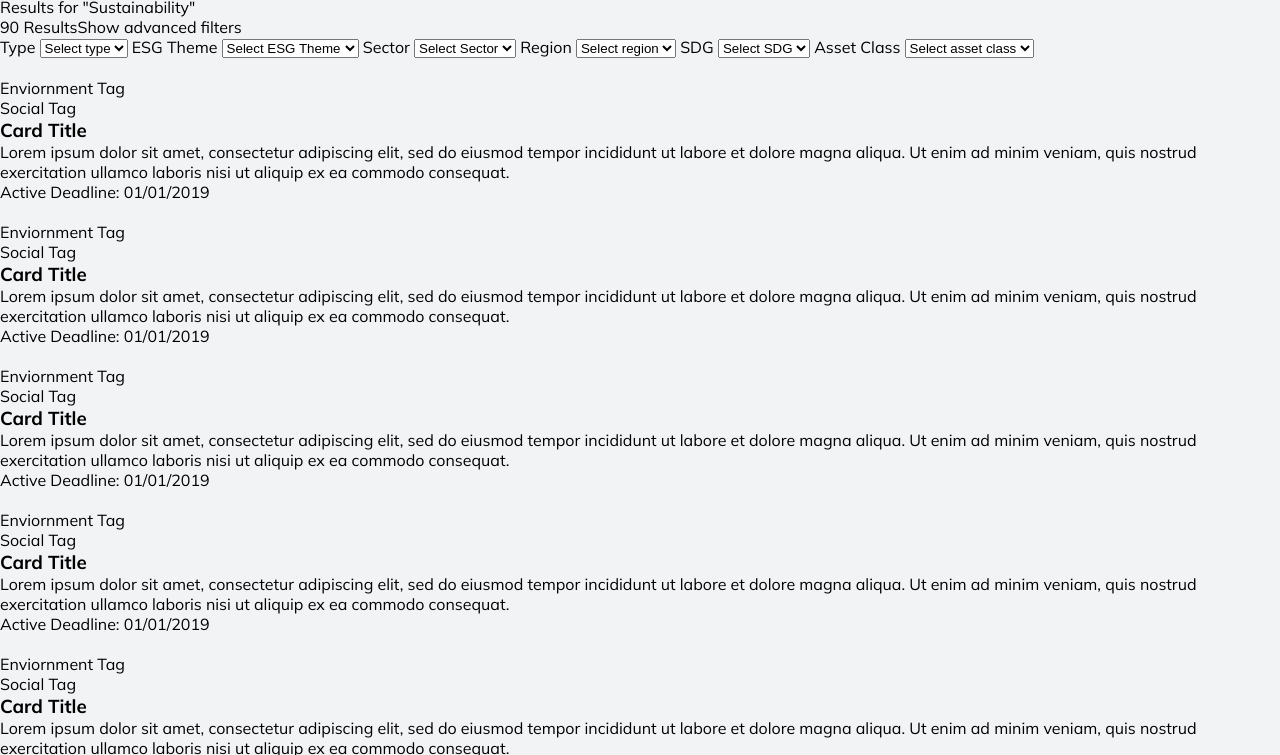
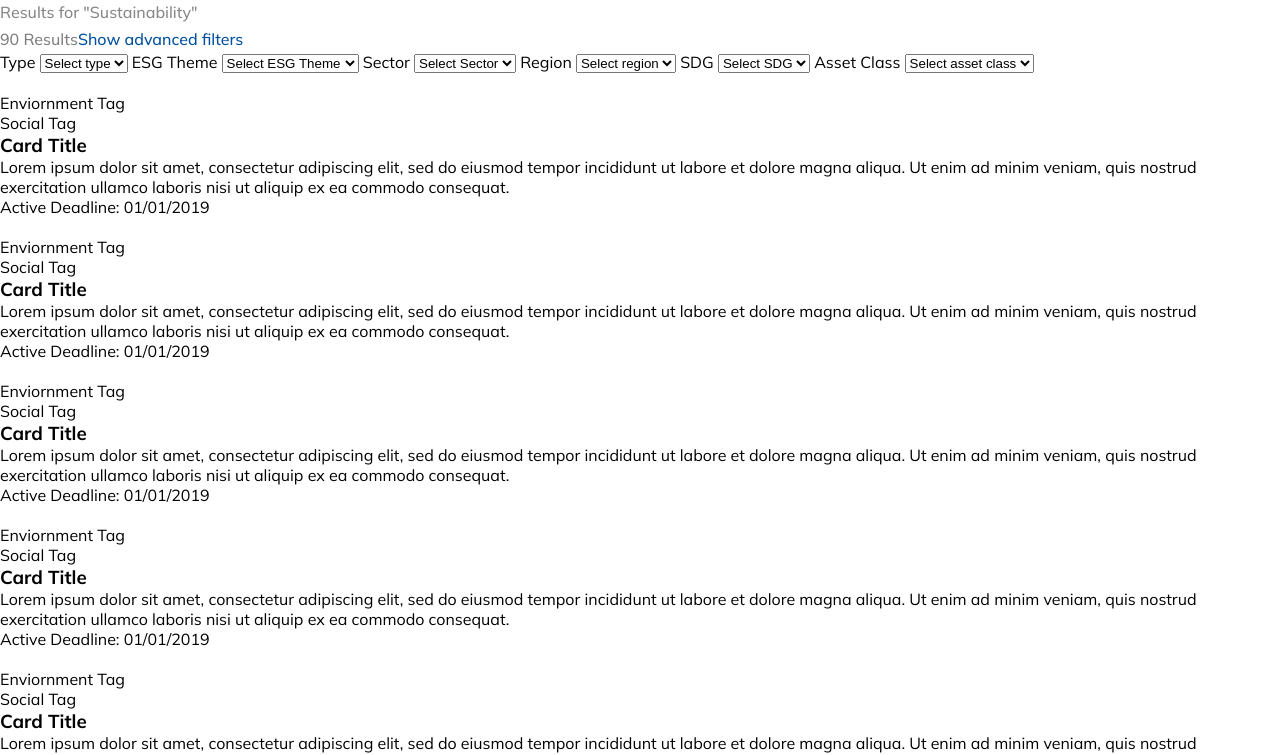
Before and after one commit to ayush-compuco/fe-task-1, a plain HTML site: page index.html in a window 1280 px wide. Shown: the part 194-949 px from the top of the page. Drawn offline with Linux system fonts and the light colour scheme.

Commit message:
Updated formatting for scss and html

```diff
--- a/index.html
+++ b/index.html
@@ -8,7 +8,9 @@
     <link rel="stylesheet" href="./styles/css/styles.css">
     <link rel="preconnect" href="https://fonts.googleapis.com">
     <link rel="preconnect" href="https://fonts.gstatic.com" crossorigin>
-    <link href="https://fonts.googleapis.com/css2?family=Mulish:ital,wght@0,200;0,300;0,400;0,500;0,600;0,700;0,800;1,200;1,300;1,400;1,500;1,600;1,700;1,900&display=swap" rel="stylesheet">
+    <link
+        href="https://fonts.googleapis.com/css2?family=Mulish:ital,wght@0,200;0,300;0,400;0,500;0,600;0,700;0,800;1,200;1,300;1,400;1,500;1,600;1,700;1,900&display=swap"
+        rel="stylesheet">
     <title>Search Results | PRI</title>
 </head>
 
@@ -25,25 +27,28 @@
     <div class="navbar">
         <div class="navbar-wrapper">
             <div class="nav-logo">
-                <a href="https://www.unpri.org/"><img alt="PRI Logo" src="../../assets/images/logo.svg"
-                width="150" height="70"></a>
+                <a href="https://www.unpri.org/"><img alt="PRI Logo" src="../../assets/images/logo.svg" width="150"
+                        height="70"></a>
             </div>
             <div class="nav-search">
                 <input class="search-bar" type="text" placeholder="Search">
             </div>
             <div class="nav-buttons">
                 <form action="">
-                    <input class="navbar-button navbar-signup" id="register-button" type="submit" name="register" value="Register">
-                    <input class="navbar-button navbar-login" id="login-button" type="submit" name="login" value="Sign in">
+                    <input class="navbar-button navbar-signup" id="register-button" type="submit" name="register"
+                        value="Register">
+                    <input class="navbar-button navbar-login" id="login-button" type="submit" name="login"
+                        value="Sign in">
                 </form>
             </div>
         </div>
     </div>
 
-    <main class="main-container">
+    <div class="main-container">
         <div class="row-container">
             <div class="row-title">
                 <h1>Search Results</h1>
+            </div>
         </div>
     </div>
 
@@ -53,7 +58,8 @@
         </div>
         <div class="results-counter">
             <p>90 Results</p>
-                <span class="show-advanced-filters" data-label-open="Hide advanced filters" data-label-close="Show advanced filters"> Show advanced filters</span>
+            <span class="show-advanced-filters" data-label-open="Hide advanced filters"
+                data-label-close="Show advanced filters"> Show advanced filters</span>
         </div>
         <div class="filters-form">
             <form action="" class="search-filters">
@@ -109,7 +115,9 @@
                     <p>Social Tag</p>
                 </div>
                 <h3 class="card-title">Card Title</h3>
-                    <p class="card-description">Lorem ipsum dolor sit amet, consectetur adipiscing elit, sed do eiusmod tempor incididunt ut labore et dolore magna aliqua. Ut enim ad minim veniam, quis nostrud exercitation ullamco laboris nisi ut aliquip ex ea commodo consequat.</p>
+                <p class="card-description">Lorem ipsum dolor sit amet, consectetur adipiscing elit, sed do eiusmod
+                    tempor incididunt ut labore et dolore magna aliqua. Ut enim ad minim veniam, quis nostrud
+                    exercitation ullamco laboris nisi ut aliquip ex ea commodo consequat.</p>
                 <span class="card-status">Active</span>
                 <span class="card-deadline">Deadline: 01/01/2019</span>
             </div>
@@ -121,7 +129,9 @@
                     <p>Social Tag</p>
                 </div>
                 <h3 class="card-title">Card Title</h3>
-                    <p class="card-description">Lorem ipsum dolor sit amet, consectetur adipiscing elit, sed do eiusmod tempor incididunt ut labore et dolore magna aliqua. Ut enim ad minim veniam, quis nostrud exercitation ullamco laboris nisi ut aliquip ex ea commodo consequat.</p>
+                <p class="card-description">Lorem ipsum dolor sit amet, consectetur adipiscing elit, sed do eiusmod
+                    tempor incididunt ut labore et dolore magna aliqua. Ut enim ad minim veniam, quis nostrud
+                    exercitation ullamco laboris nisi ut aliquip ex ea commodo consequat.</p>
                 <span class="card-status">Active</span>
                 <span class="card-deadline">Deadline: 01/01/2019</span>
             </div>
@@ -133,7 +143,9 @@
                     <p>Social Tag</p>
                 </div>
                 <h3 class="card-title">Card Title</h3>
-                    <p class="card-description">Lorem ipsum dolor sit amet, consectetur adipiscing elit, sed do eiusmod tempor incididunt ut labore et dolore magna aliqua. Ut enim ad minim veniam, quis nostrud exercitation ullamco laboris nisi ut aliquip ex ea commodo consequat.</p>
+                <p class="card-description">Lorem ipsum dolor sit amet, consectetur adipiscing elit, sed do eiusmod
+                    tempor incididunt ut labore et dolore magna aliqua. Ut enim ad minim veniam, quis nostrud
+                    exercitation ullamco laboris nisi ut aliquip ex ea commodo consequat.</p>
                 <span class="card-status">Active</span>
                 <span class="card-deadline">Deadline: 01/01/2019</span>
             </div>
@@ -145,7 +157,9 @@
                     <p>Social Tag</p>
                 </div>
                 <h3 class="card-title">Card Title</h3>
-                    <p class="card-description">Lorem ipsum dolor sit amet, consectetur adipiscing elit, sed do eiusmod tempor incididunt ut labore et dolore magna aliqua. Ut enim ad minim veniam, quis nostrud exercitation ullamco laboris nisi ut aliquip ex ea commodo consequat.</p>
+                <p class="card-description">Lorem ipsum dolor sit amet, consectetur adipiscing elit, sed do eiusmod
+                    tempor incididunt ut labore et dolore magna aliqua. Ut enim ad minim veniam, quis nostrud
+                    exercitation ullamco laboris nisi ut aliquip ex ea commodo consequat.</p>
                 <span class="card-status">Active</span>
                 <span class="card-deadline">Deadline: 01/01/2019</span>
             </div>
@@ -157,7 +171,9 @@
                     <p>Social Tag</p>
                 </div>
                 <h3 class="card-title">Card Title</h3>
-                    <p class="card-description">Lorem ipsum dolor sit amet, consectetur adipiscing elit, sed do eiusmod tempor incididunt ut labore et dolore magna aliqua. Ut enim ad minim veniam, quis nostrud exercitation ullamco laboris nisi ut aliquip ex ea commodo consequat.</p>
+                <p class="card-description">Lorem ipsum dolor sit amet, consectetur adipiscing elit, sed do eiusmod
+                    tempor incididunt ut labore et dolore magna aliqua. Ut enim ad minim veniam, quis nostrud
+                    exercitation ullamco laboris nisi ut aliquip ex ea commodo consequat.</p>
                 <span class="card-status">Active</span>
                 <span class="card-deadline">Deadline: 01/01/2019</span>
             </div>
@@ -169,7 +185,9 @@
                     <p>Social Tag</p>
                 </div>
                 <h3 class="card-title">Card Title</h3>
-                    <p class="card-description">Lorem ipsum dolor sit amet, consectetur adipiscing elit, sed do eiusmod tempor incididunt ut labore et dolore magna aliqua. Ut enim ad minim veniam, quis nostrud exercitation ullamco laboris nisi ut aliquip ex ea commodo consequat.</p>
+                <p class="card-description">Lorem ipsum dolor sit amet, consectetur adipiscing elit, sed do eiusmod
+                    tempor incididunt ut labore et dolore magna aliqua. Ut enim ad minim veniam, quis nostrud
+                    exercitation ullamco laboris nisi ut aliquip ex ea commodo consequat.</p>
                 <span class="card-status">Active</span>
                 <span class="card-deadline">Deadline: 01/01/2019</span>
             </div>
@@ -177,12 +195,12 @@
         </div>
         <input class="load-more-button" id="load-more-results" type="submit" name="load-more" value="Load more">
     </div>
-    </main>
     <footer class="footer">
         <div class="footer-wrapper">
             <p>The PRI is an investor initiative in partnership with UNEP Finance Initiative and UN Global Compact.</p>
             <img src="../../assets/images/footer-company.png" alt="Footer company image">
-            <p class="p2">PRI Association, 25 Camperdown Street, London, E1 8DZ, UK | Company no: 7297947 | +44 (0)20 3714 3141 | info@unpri.org | ISO 14001:2004 Management Standard</p>
+            <p class="p2">PRI Association, 25 Camperdown Street, London, E1 8DZ, UK | Company no: 7297947 | +44 (0)20
+                3714 3141 | info@unpri.org | ISO 14001:2004 Management Standard</p>
         </div>
     </footer>
 </body>
--- a/styles/sass/styles.scss
+++ b/styles/sass/styles.scss
@@ -18,6 +18,7 @@ main {
     justify-content: center;
     background-color: #008CC8;
 }
+
 .top-header-wrapper {
     height: 30px;
     width: 97%;
@@ -38,9 +39,11 @@ main {
         transition: all .2s ease-in;
         text-decoration: none;
     }
+
     a:hover {
         color: #fff;
     }
+
     a:first-of-type {
         border-left: 0px;
         background: url(../../assets/icons/secondary-logo.svg) -1px 1px no-repeat;
@@ -53,6 +56,7 @@ main {
     justify-content: center;
     box-shadow: 0 0 10px grey;
 }
+
 .navbar-wrapper {
     height: 80px;
     width: 97%;
@@ -60,17 +64,21 @@ main {
     align-items: center;
     justify-content: space-between;
 }
+
 .nav-logo {
     width: 20%;
 }
+
 .nav-search {
     width: 60%;
 }
+
 .nav-buttons {
     width: 30%;
     display: flex;
     justify-content: right;
 }
+
 .search-bar {
     height: 42px;
     width: 500px;
@@ -123,8 +131,10 @@ input.search-bar {
     display: flex;
     justify-content: center;
     border-bottom: 1px solid #E3E7EB;
+
     .row-title {
         width: 80vw;
+
         h1 {
             padding: 25px 30px;
             font-size: 24px;
@@ -134,18 +144,43 @@ input.search-bar {
     }
 }
 
+.search-keyword {
+    height: 30px;
+    color: #888888;
+    font-weight: 500;
+    letter-spacing: 0;
+    line-height: 30px;
+}
+
+.results-c\ounter {
+    height: 25px;
+    color: #808080;
+    font-weight: 500;
+    letter-spacing: 0;
+    line-height: 25px;
+}
+
+.show-advanced-filters {
+    height: 25px;
+    color: #0050A0;
+    font-weight: 500;
+    letter-spacing: 0;
+    line-height: 25px;
+}
+
 .results-counter {
     display: flex;
     justify-content: left;
 }
 
-.footer{
+.footer {
     width: 100%;
     padding: 35px 0 25px 0;
     background-color: #0050A0;
     display: flex;
     justify-content: center;
 }
+
 .footer-wrapper {
     width: 83%;
     height: 260px;
@@ -155,10 +190,12 @@ input.search-bar {
     align-items: center;
     justify-content: space-between;
 }
+
 .footer p {
     font-size: 13px;
     font-weight: 500;
 }
+
 .footer .footer-wrapper .p2 {
     width: 100%;
     text-align: center;
```
Also changed, not shown: styles/css/styles.css. Lines whose indentation alone changed are shown as unchanged.
